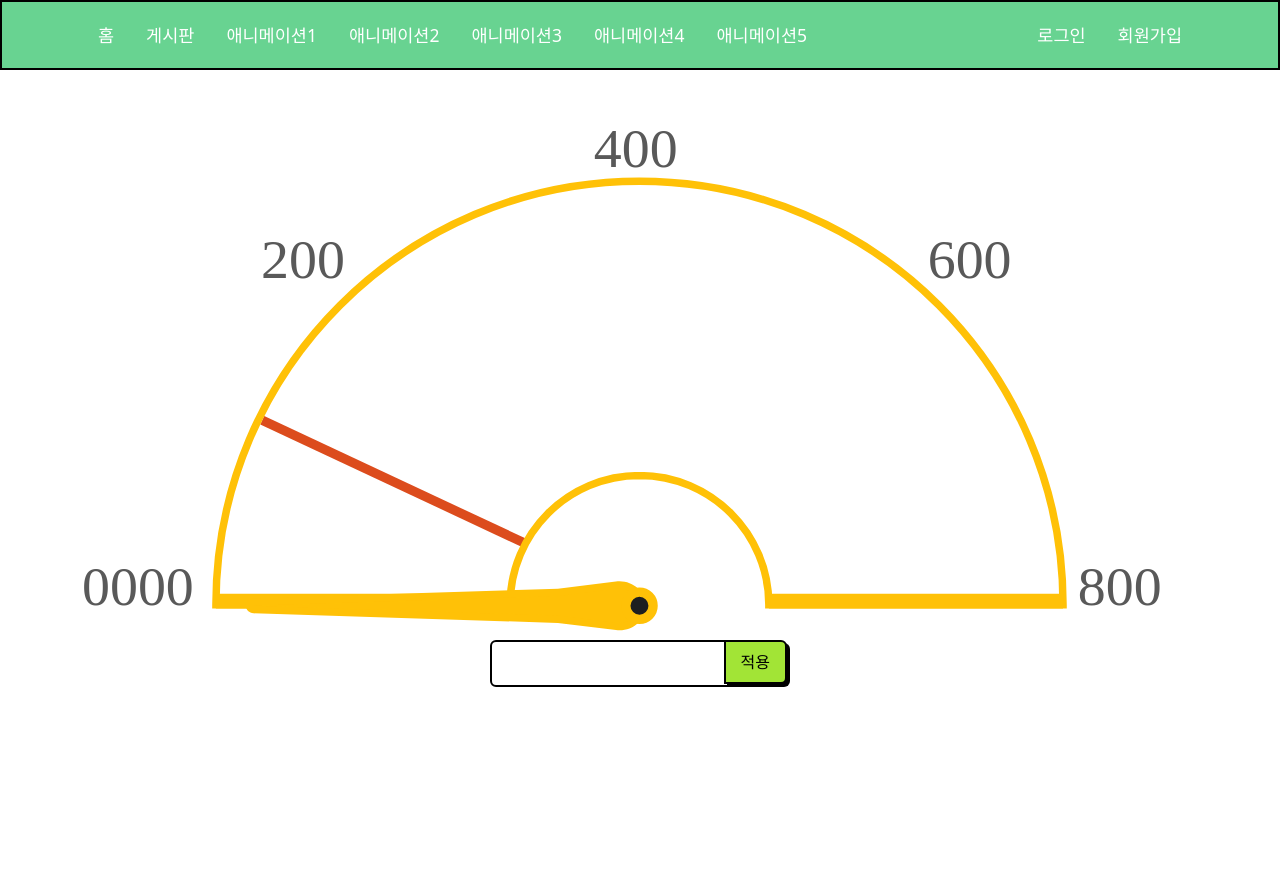
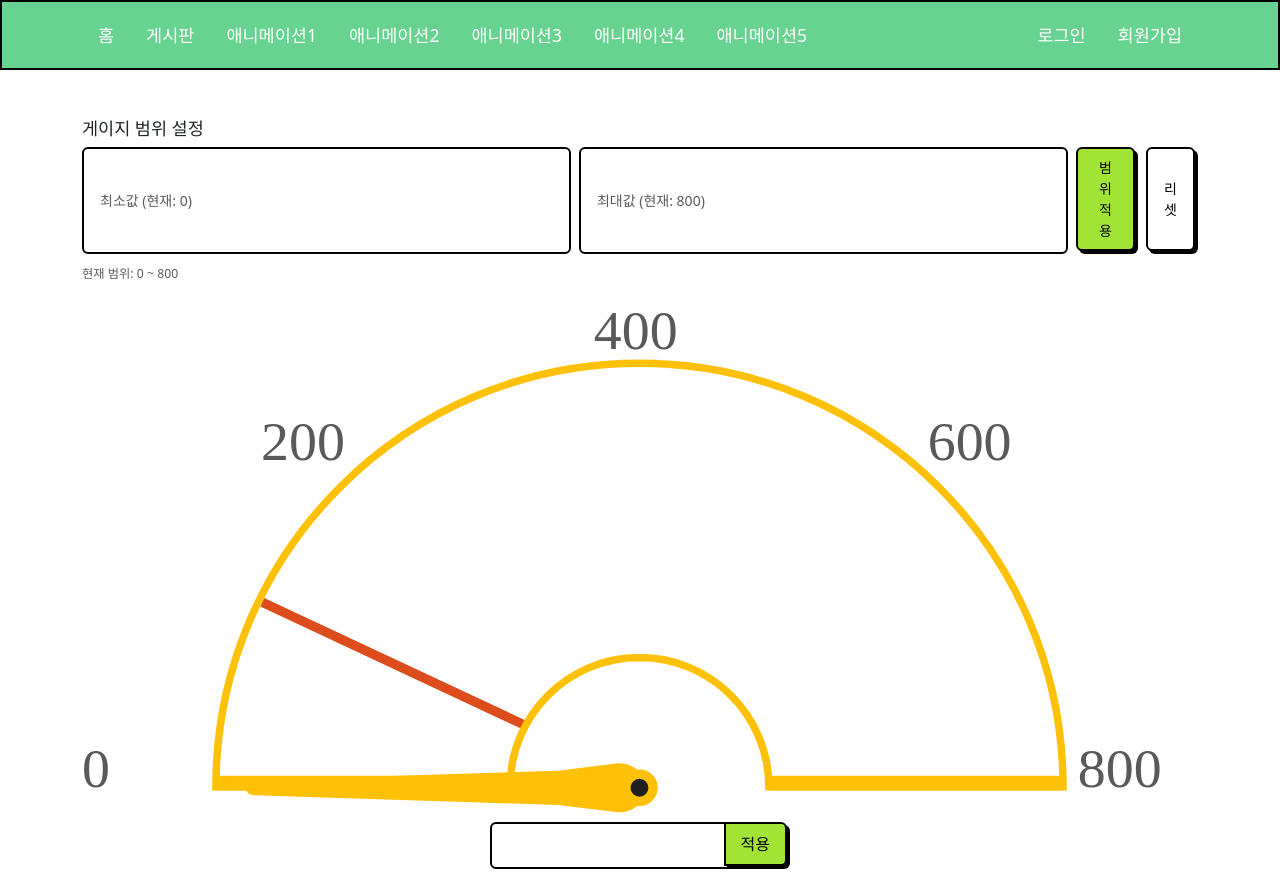
Before and after one commit to sohkim-seaNet/demo, a React (Vite) app in the folder frontend/: page /animation/2 in a window 1280 px wide. Before the commit the page ends 800 px from the top, so only its background shows below. Built offline with nearby package versions, Linux system fonts and the light colour scheme; no server answers.

Commit message:
Refactor: 사용자 입력값 게이지 범위 반영

```diff
--- a/frontend/src/components/svg/ThrusterGauge.jsx
+++ b/frontend/src/components/svg/ThrusterGauge.jsx
@@ -1,30 +1,33 @@
 import React from 'react';
 
-const ThrusterGauge = React.forwardRef(({ needleRef }, ref) => {
+const ThrusterGauge = React.forwardRef(({ needleRef, minValue = 0, maxValue = 800 }, ref) => {
+    // // Props로 받은 범위를 동적 계산 (5개 구간)
+    const labels = [
+        minValue,
+        minValue + (maxValue - minValue) * 0.25,
+        minValue + (maxValue - minValue) * 0.5,
+        minValue + (maxValue - minValue) * 0.75,
+        maxValue
+    ];
+
     return (
-        <svg
-            data-name="레이어 2"
-            xmlns="http://www.w3.org/2000/svg"
-            viewBox="0 0 598.86 280.07"
-            ref={ref}
-        >
+        <svg xmlns="http://www.w3.org/2000/svg" viewBox="0 0 598.86 280.07" ref={ref}>
             <g id="THRUSTER">
                 <g>
-                    <g>
                     <text className="cls-8" transform="translate(0 261.25)">
-                            <tspan x={0} y={0}>0000</tspan>
+                        <tspan x={0} y={0}>{Math.round(labels[0])}</tspan>
+                    </text>
+                    <text className="cls-8" transform="translate(96.06 86.05)">
+                        <tspan x={0} y={0}>{Math.round(labels[1])}</tspan>
+                    </text>
+                    <text className="cls-8" transform="translate(274.63 26.55)">
+                        <tspan x={0} y={0}>{Math.round(labels[2])}</tspan>
+                    </text>
+                    <text className="cls-8" transform="translate(453.83 86.05)">
+                        <tspan x={0} y={0}>{Math.round(labels[3])}</tspan>
                     </text>
                     <text className="cls-8" transform="translate(534.34 261.25)">
-                            <tspan x={0} y={0}>800</tspan>
-                        </text>
-                        <text className="cls-8" transform="translate(274.63 26.55)">
-                            <tspan x={0} y={0}>400</tspan>
-                        </text>
-                        <text className="cls-8" transform="translate(96.06 86.05)">
-                            <tspan x={0} y={0}>200</tspan>
-                        </text>
-                        <text className="cls-8" transform="translate(453.83 86.05)">
-                            <tspan x={0} y={0}>600</tspan>
+                        <tspan x={0} y={0}>{Math.round(labels[4])}</tspan>
                     </text>
                 </g>
                 <g>
@@ -52,7 +55,6 @@ const ThrusterGauge = React.forwardRef(({ needleRef }, ref) => {
                     <path className="cls-6" d="M12.23 250.07H586.62V280.07H12.23z" />
                 </g>
             </g>
-            </g>
         </svg>
     );
 });
--- a/frontend/src/pages/Animation2/index.jsx
+++ b/frontend/src/pages/Animation2/index.jsx
@@ -1,10 +1,9 @@
 import React, { useState, useEffect, useRef } from 'react';
 import { loadGaugeConfig, valueToAngle } from '../../utils/gaugeUtils';
 import ThrusterGauge from '../../components/svg/ThrusterGauge';
+import GaugeInput from "../../components/common/GaugeInput.jsx";
 import './style.css';
-import GaugeInput from "../../components/common/GaugeInput.jsx";
 
-// 설정 상수
 const DEFAULT_CONFIG = {
     minValue: 0,
     maxValue: 800,
@@ -16,54 +15,141 @@ const API_ENDPOINT = '/api/animation/THRUSTER_GAUGE';
 
 function Animation2() {
 
+    // (1) DB에서 가져온 초기값
+    const [dbConfig, setDbConfig] = useState(null);
+
+    // (2) 사용자가 입력하는 임시값
+    const [customMinValue, setCustomMinValue] = useState('');
+    const [customMaxValue, setCustomMaxValue] = useState('');
+
+    // (3) 실제로 사용되는 최종값
+    const [activeConfig, setActiveConfig] = useState(null);
+
+    // 게이지 바늘 값
     const [inputValue, setInputValue] = useState('');
     const [currentValue, setCurrentValue] = useState(0);
-    const [gaugeConfig, setGaugeConfig] = useState(null);
     const needleRef = useRef(null);
 
-    /**
-     * 페이지 로드 시 게이지 설정 로드
-     */
+    // 1. 초기 로드: DB 설정 가져오기
     useEffect(() => {
         const initGauge = async () => {
             const config = await loadGaugeConfig(API_ENDPOINT, DEFAULT_CONFIG);
-            setGaugeConfig(config);
-            setCurrentValue(config.minValue); // 초기값 설정
-            console.log('[Thruster] 게이지 초기화 완료');
+            setDbConfig(config);
+            setActiveConfig(config);
+            setCurrentValue(config.minValue);
+            console.log('[Thruster] 게이지 초기화 완료:', config);
         };
-
         initGauge();
     }, []);
 
-    /**
-     * 각도가 변경될 때마다 바늘 회전
-     */
+    // 2. 바늘 회전 (activeConfig 변경 시 재계산)
     useEffect(() => {
-        if (gaugeConfig && needleRef.current) {
-            const angle = valueToAngle(currentValue, gaugeConfig);
+        if (activeConfig && needleRef.current) {
+            const angle = valueToAngle(currentValue, activeConfig);
             needleRef.current.style.transform = `rotate(${angle}deg)`;
             needleRef.current.style.transformOrigin = '299.14px 261.73px';
+            needleRef.current.style.transition = 'transform 0.5s ease-out';
         }
-    }, [currentValue, gaugeConfig]);
+    }, [currentValue, activeConfig]);
 
-    /**
-     * 값 적용 버튼 클릭
-     */
+    // 3. 사용자가 범위를 변경
+    const handleRangeUpdate = () => {
+        const newMin = parseFloat(customMinValue);
+        const newMax = parseFloat(customMaxValue);
+
+        if (isNaN(newMin) || isNaN(newMax)) {
+            alert('올바른 숫자를 입력하세요');
+            return;
+        }
+
+        if (newMin >= newMax) {
+            alert('최소값은 최대값보다 작아야 합니다');
+            return;
+        }
+
+        const newConfig = {
+            ...activeConfig,    // 기존 객체 복사
+            minValue: newMin,
+            maxValue: newMax
+        };
+        setActiveConfig(newConfig);
+
+        setInputValue('');
+        setCurrentValue(newMin);  // 새 범위의 최소값으로 이동
+
+        console.log('[Thruster] 범위 업데이트:', newConfig);
+    };
+
+    // 4. DB 기본값으로 리셋
+    const resetToDbConfig = () => {
+        setActiveConfig(dbConfig);
+        setCustomMinValue('');
+        setCustomMaxValue('');
+        setCurrentValue(dbConfig.minValue);
+
+        setInputValue('');
+        setCurrentValue(dbConfig.minValue);
+
+        console.log('[Thruster] DB 기본값으로 리셋');
+    };
+
+    // 5. 바늘 값 적용
     const handleSubmit = () => {
         const value = parseFloat(inputValue) || 0;
         setCurrentValue(value);
     };
 
+    if (!activeConfig) {
+        return <div>Loading...</div>;
+    }
+
     return (
         <div className="container mt-5">
-            <ThrusterGauge needleRef={needleRef} />
+            {/* 범위 설정 UI */}
+            <div className="range-controls mb-3">
+                <h5>게이지 범위 설정</h5>
+                <div className="d-flex gap-2 mb-2">
+                    <input
+                        type="number"
+                        className="form-control"
+                        value={customMinValue}
+                        onChange={(e) => setCustomMinValue(e.target.value)}
+                        placeholder={`최소값 (현재: ${activeConfig.minValue})`}
+                    />
+                    <input
+                        type="number"
+                        className="form-control"
+                        value={customMaxValue}
+                        onChange={(e) => setCustomMaxValue(e.target.value)}
+                        placeholder={`최대값 (현재: ${activeConfig.maxValue})`}
+                    />
+                    <button className="btn btn-primary" onClick={handleRangeUpdate}>
+                        범위 적용
+                    </button>
+                    <button className="btn btn-secondary" onClick={resetToDbConfig}>
+                        리셋
+                    </button>
+                </div>
+                <small className="text-muted">
+                    현재 범위: {activeConfig.minValue} ~ {activeConfig.maxValue}
+                </small>
+            </div>
+
+            {/* 게이지 SVG */}
+            <ThrusterGauge
+                needleRef={needleRef}
+                minValue={activeConfig.minValue}
+                maxValue={activeConfig.maxValue}
+            />
+
+            {/* 바늘 값 입력 */}
             <div className="controls">
                 <GaugeInput
                     value={inputValue}
                     onChange={(e) => setInputValue(e.target.value)}
                     onSubmit={handleSubmit}
-                    min={0}
-                    max={800}
+                    min={activeConfig.minValue}
+                    max={activeConfig.maxValue}
                 />
             </div>
         </div>
```
Lines whose indentation alone changed are shown as unchanged.
